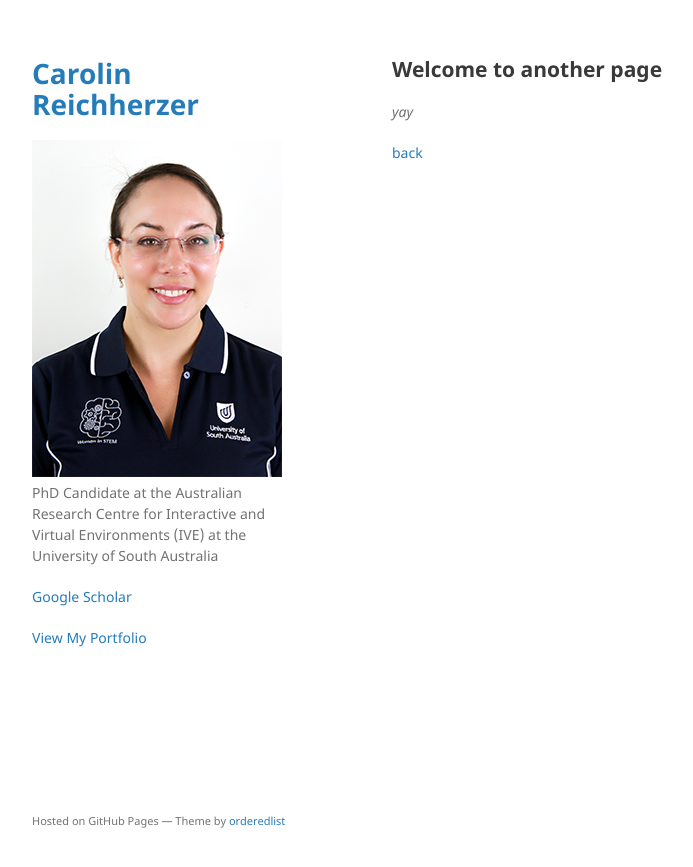
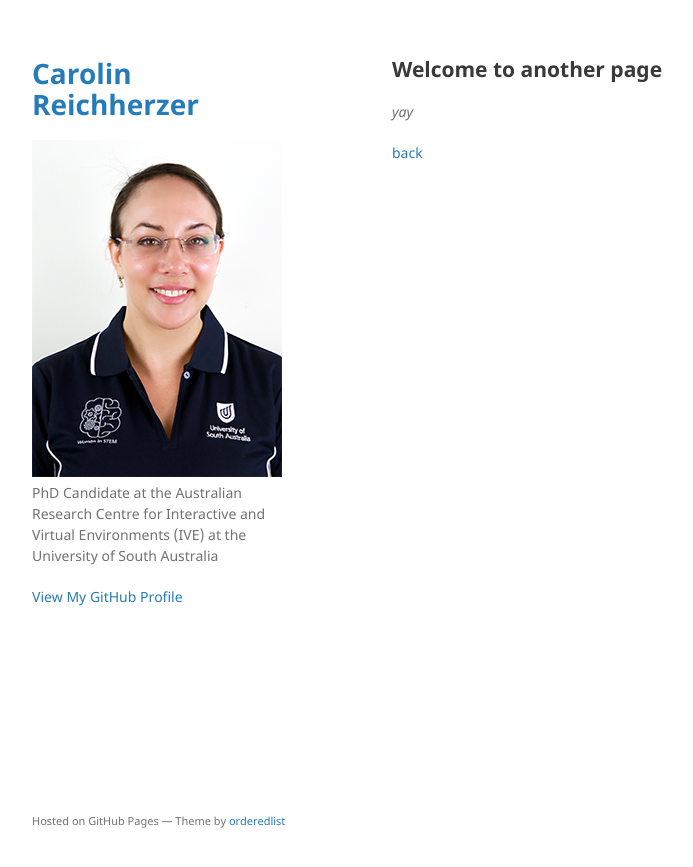
Before and after one commit to kiwicarolin/kiwicarolin.github.io, a Jekyll site: the page built from portfolio.md, in a window 1280 px wide. Shown: the top 867 px of the page, without its empty margins (178-871 px from the left). Built offline with Jekyll 4.4.1, drawn with Linux system fonts in a browser that asks for light colours; our own code applies the rules of GitHub Pages for plain Markdown files.

Commit message:
no message

```diff
--- a/_layouts/default.html
+++ b/_layouts/default.html
@@ -8,7 +8,7 @@
 {% seo %}
     <link rel="stylesheet" href="{{ "/assets/css/style.css?v=" | append: site.github.build_revision | relative_url }}">
     <!--[if lt IE 9]>
-    <script src="//cdnjs.cloudflare.com/ajax/libs/html5shiv/3.7.3/html5shiv.min.js"></script>
+    <script src="https://cdnjs.cloudflare.com/ajax/libs/html5shiv/3.7.3/html5shiv.min.js"></script>
     <![endif]-->
   </head>
   <body>
@@ -21,15 +21,13 @@
         {% endif %}
 
         <p>{{ site.description | default: site.github.project_tagline }}</p>
-        <p><a href="https://scholar.google.com/citations?hl=en&user=mv2LqCIAAAAJ" target="_top">Google Scholar</a>
-        </p>
 
         {% if site.github.is_project_page %}
         <p class="view"><a href="{{ site.github.repository_url }}">View the Project on GitHub <small>{{ site.github.repository_nwo }}</small></a></p>
         {% endif %}
 
         {% if site.github.is_user_page %}
-        <p><a href="./portfolio.html">View My Portfolio</a></p>
+        <p class="view"><a href="{{ site.github.owner_url }}">View My GitHub Profile</a></p>
         {% endif %}
 
         {% if site.show_downloads %}
```
